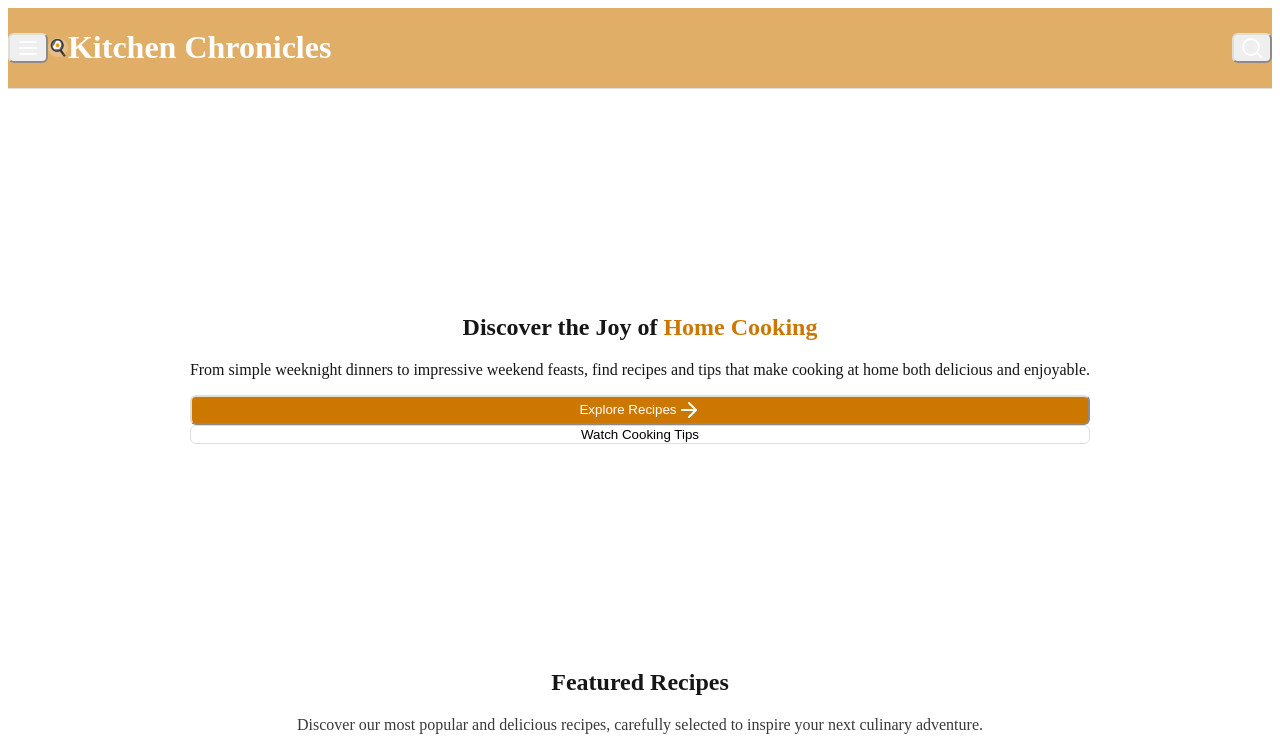
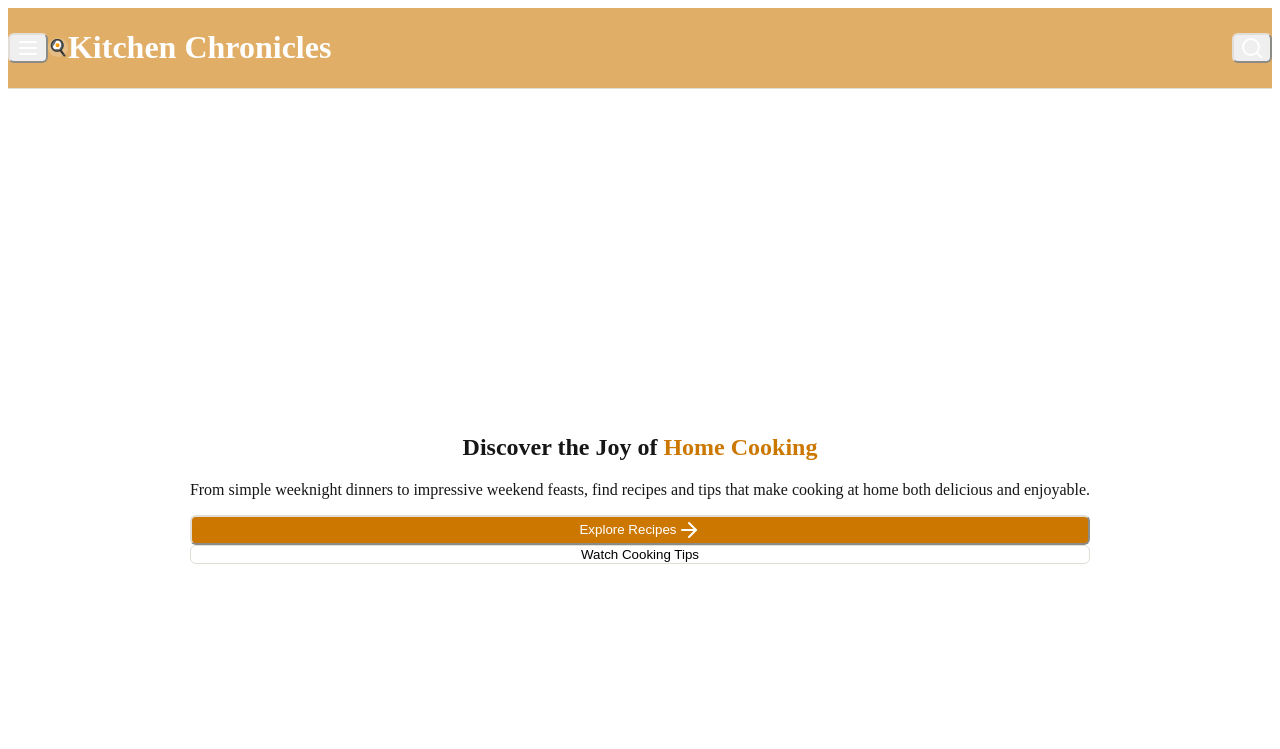
Before and after one commit to WAHU0508/kitchentik, a Next.js app in the folder mykitchen/: page / in a window 1280 px wide. Shown: the top 749 px of the page. Built offline with nearby package versions, Linux system fonts and the light colour scheme.

Commit message:
Update hero-section.tsx

```diff
--- a/mykitchen/src/components/hero-section.tsx
+++ b/mykitchen/src/components/hero-section.tsx
@@ -3,22 +3,24 @@ import { ArrowRight } from "lucide-react"
 
 export default function HeroSection() {
   return (
-    <section className="relative h-[70vh] flex items-center justify-center overflow-hidden">
+    <section className="relative min-h-screen flex items-center justify-center overflow-hidden">
+      {/* Background Image */}
       <div
         className="absolute inset-0 bg-cover bg-center bg-no-repeat"
         style={{
-          backgroundImage: `url('/beautiful-rustic-kitchen-with-fresh-ingredients-an.png')`,
+          backgroundImage: "url('/beautiful-rustic-kitchen-with-fresh-ingredients-an.png')",
         }}
       >
         <div className="absolute inset-0 bg-black/40" />
       </div>
 
+      {/* Content */}
       <div className="relative z-10 text-center text-white max-w-4xl mx-auto px-4">
-        <h1 className="text-4xl md:text-6xl font-bold mb-6 text-balance">
+        <h1 className="text-4xl md:text-6xl font-bold mb-6">
           Discover the Joy of
           <span className="text-primary"> Home Cooking</span>
         </h1>
-        <p className="text-lg md:text-xl mb-8 text-pretty max-w-2xl mx-auto leading-relaxed">
+        <p className="text-lg md:text-xl mb-8 max-w-2xl mx-auto leading-relaxed">
           From simple weeknight dinners to impressive weekend feasts, find recipes and tips that make cooking at home
           both delicious and enjoyable.
         </p>
```
